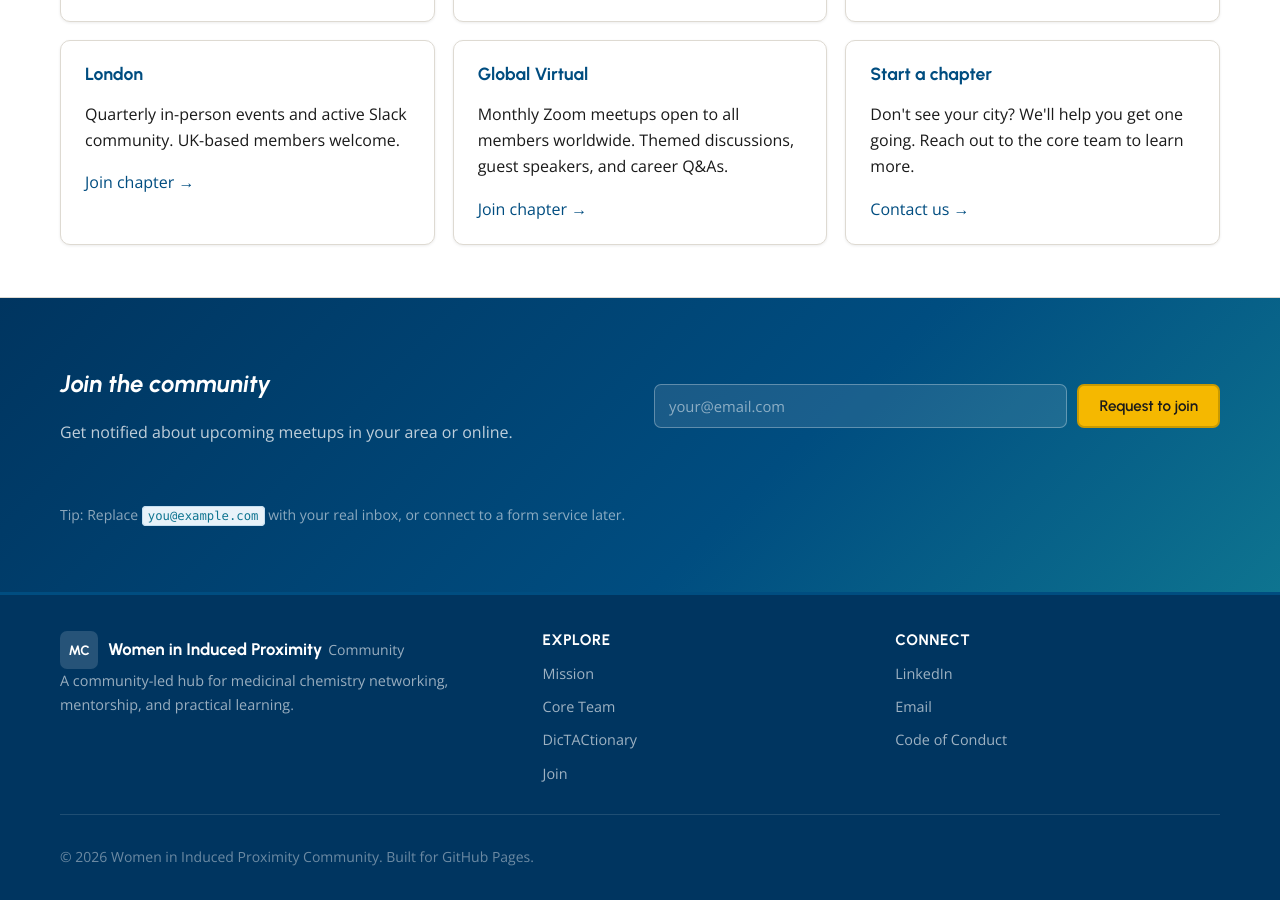
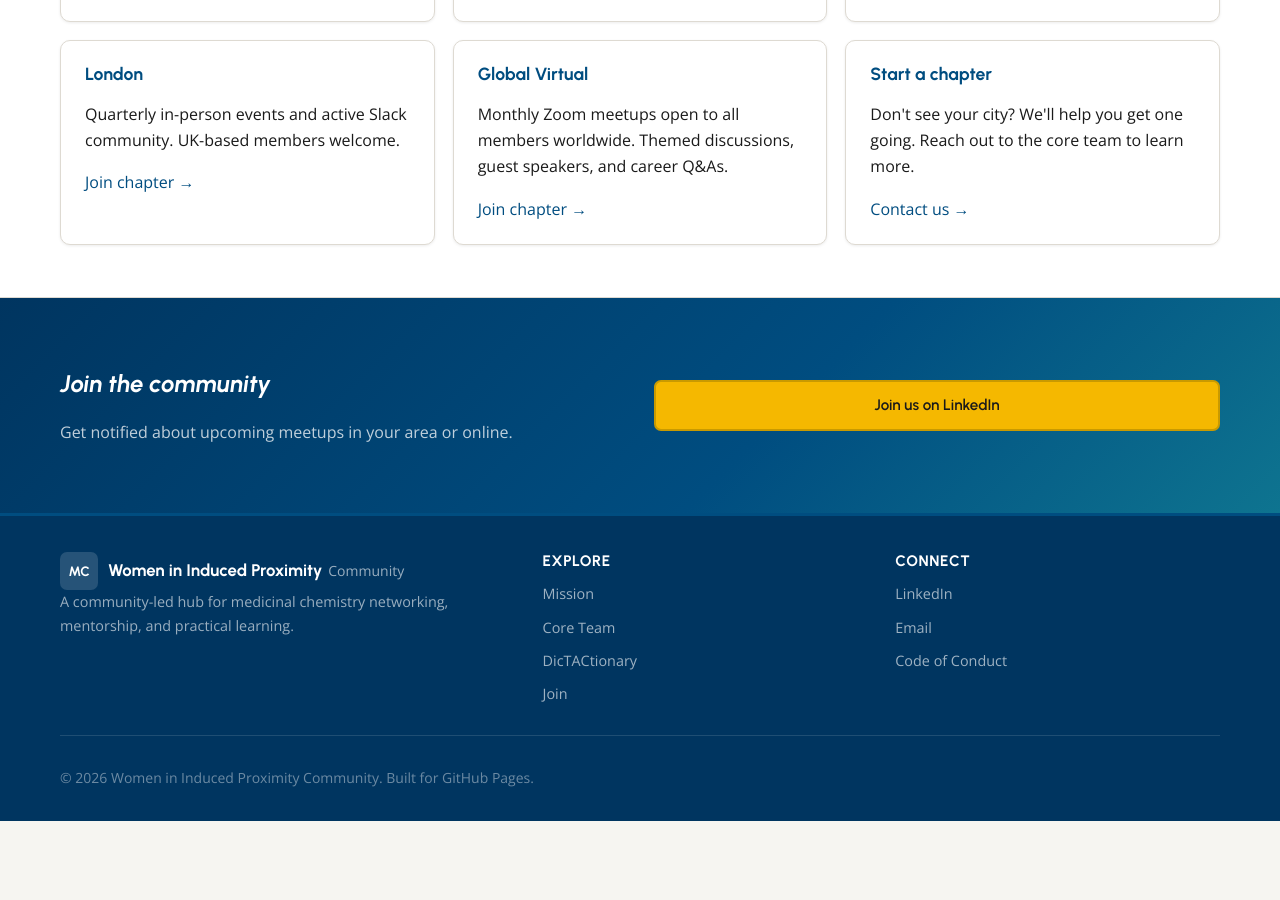
Before and after one commit to Women-in-TPD-Induced-Proximity/Women-in-TPD-Induced-Proximity.github.io, a Jekyll site: the page built from meetups.html, in a window 1280 px wide and 900 px high, scrolled down 1140 px. Built offline with Jekyll 4.4.1, drawn with Linux system fonts in a browser that asks for light colours; after the commit the page ends 1961 px from its top, so only the background shows below that.

Commit message:
Update all Join/LinkedIn buttons to new community URL
Points "JOIN US ON LINKEDIN", "JOIN the Community!", "Join the community",
and "Join us on LinkedIn" buttons across index, meetups, mission, and
photo-gallery pages to https://lnkd.in/gDHsQN-a. Also replaces the
placeholder mailto form in the join CTA sections with the direct link.

```diff
--- a/meetups.html
+++ b/meetups.html
@@ -131,14 +131,7 @@ description: "Local and virtual meetups for the Women in Induced Proximity commu
           <h2>Join the community</h2>
           <p class="muted">Get notified about upcoming meetups in your area or online.</p>
         </div>
-        <form action="mailto:you@example.com" method="post" enctype="text/plain">
-          <label class="sr-only" for="email">Email</label>
-          <input id="email" name="email" type="email" placeholder="your@email.com" required />
-          <button class="button primary" type="submit">Request to join</button>
-        </form>
-        <p class="tiny muted">
-          Tip: Replace <code>you@example.com</code> with your real inbox, or connect to a form service later.
-        </p>
+        <a href="https://lnkd.in/gDHsQN-a" class="button primary" target="_blank" rel="noopener">Join us on LinkedIn</a>
       </div>
     </section>
   </main>
```
Also changed, not shown: index.html (+2 -2 lines), mission.html (+2 -9 lines), photo-gallery.html (+1 -8 lines).
